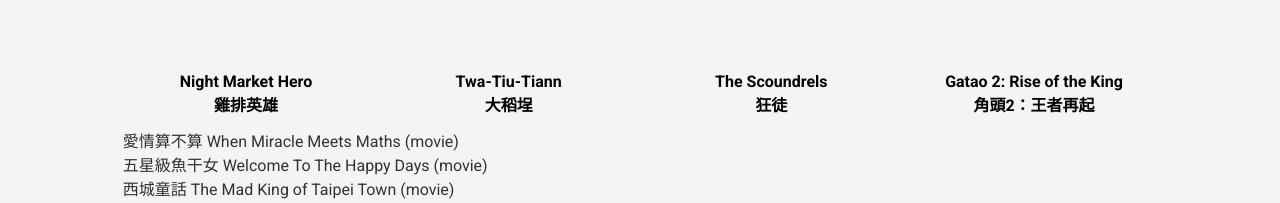
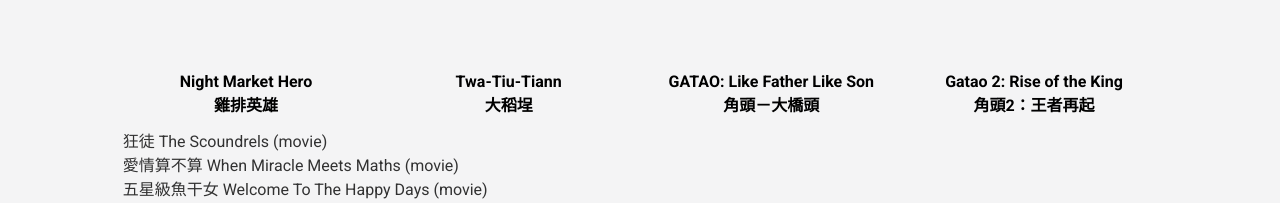
Before and after one commit to kiloking/MaiTurn-website, a Next.js app: page / in a window 1280 px wide. Shown: the part 2200-2403 px from the top of the page. Built offline with nearby package versions, Linux system fonts and the light colour scheme.

Commit message:
Update index.ts

```diff
--- a/constants/index.ts
+++ b/constants/index.ts
@@ -14,11 +14,11 @@
     image: "r02.jpg",
   },
   {
-    title: "狂徒",
-    entitle: "The Scoundrels",
+    title: "角頭－大橋頭",
+    entitle: "GATAO: Like Father Like Son",
     type: "movie",
-    url: "https://m.imdb.com/title/tt9081774/?ref_=ext_shr_lnk",
-    image: "r03.jpg",
+    url: "https://www.imdb.com/title/tt32915791/",
+    image: "r16.jpg",
   },
   {
     title: "角頭2：王者再起",
@@ -26,6 +26,13 @@
     type: "movie",
     url: "https://m.imdb.com/title/tt8324576/?ref_=ext_shr_lnk",
     image: "r04.jpg",
+  },
+  {
+    title: "狂徒",
+    entitle: "The Scoundrels",
+    type: "movie",
+    url: "https://m.imdb.com/title/tt9081774/?ref_=ext_shr_lnk",
+    image: "r03.jpg",
   },
   {
     title: "愛情算不算",
```
